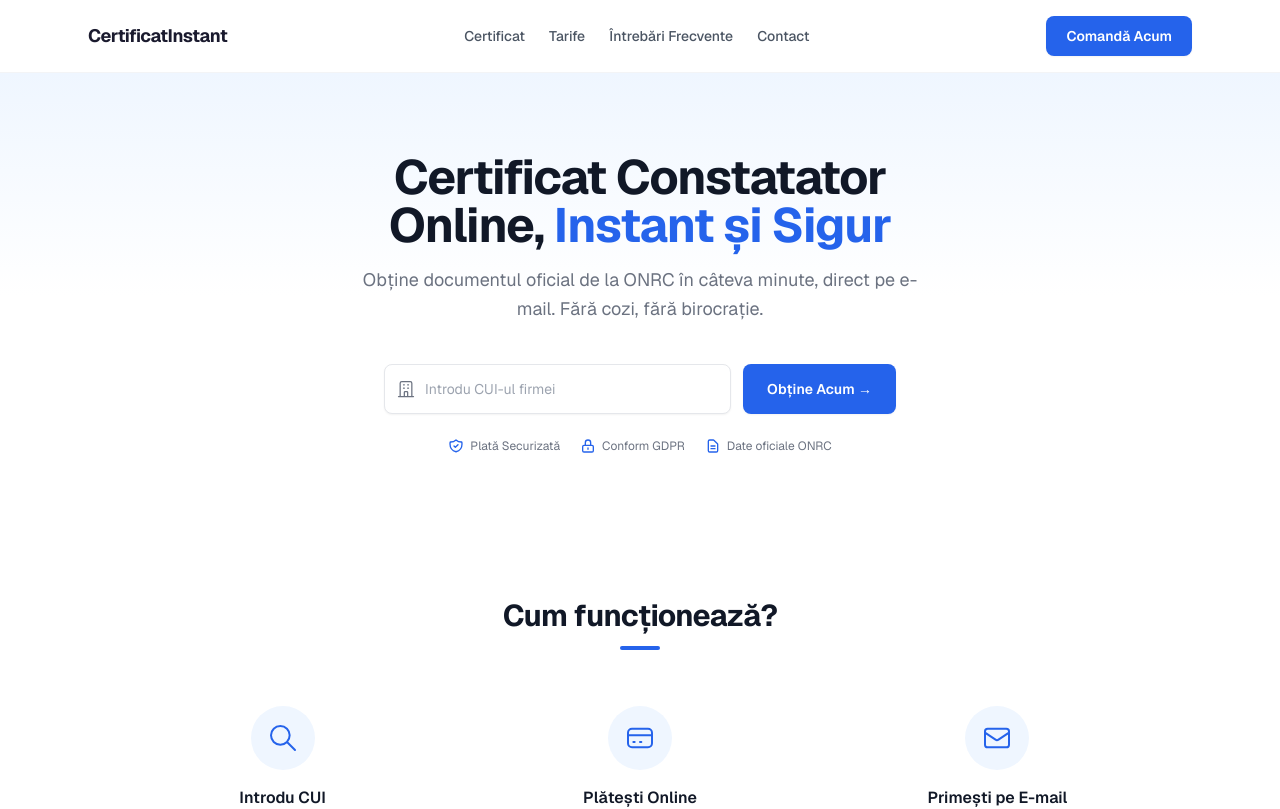
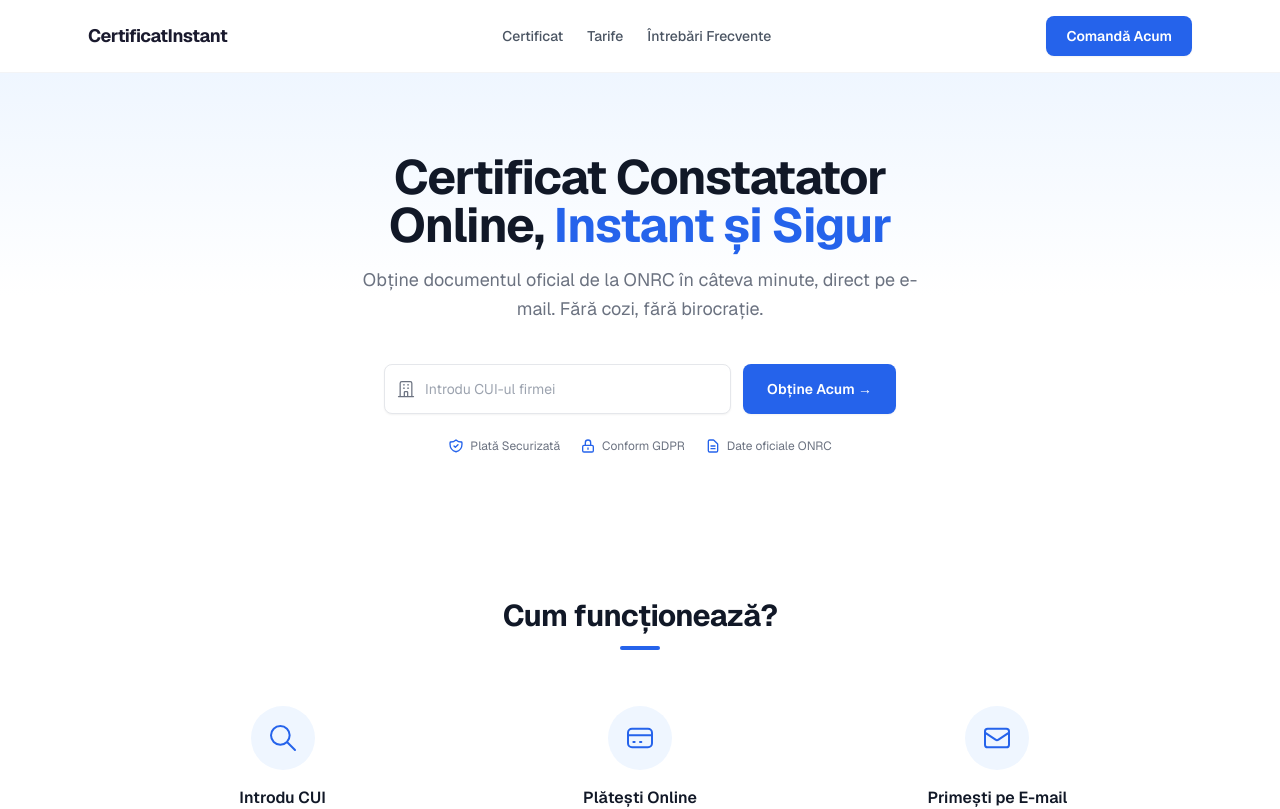
Before and after one commit to raspi-data/onrc-platform, a Next.js app: page / in a window 1280 px wide. Shown: the top 809 px of the page. Built offline with nearby package versions, Linux system fonts and the light colour scheme.

Commit message:
fix: remove "Contact" link from navigation menu
Remove outdated "Contact" link to clean up menu.

Co-authored-by: Valentin E. <20333320+raspi-data@users.noreply.github.com>

```diff
--- a/app/page.tsx
+++ b/app/page.tsx
@@ -126,7 +126,6 @@ const navLinks = [
   { label: "Certificat", href: "#cum-functioneaza" },
   { label: "Tarife", href: "#tarife" },
   { label: "Întrebări Frecvente", href: "#faq" },
-  { label: "Contact", href: "mailto:contact@onrc-certificate.ro" },
 ];
 
 export default function Home() {
```
Also changed, not shown: 1 other file (tests, documents, lock files or other folders).
